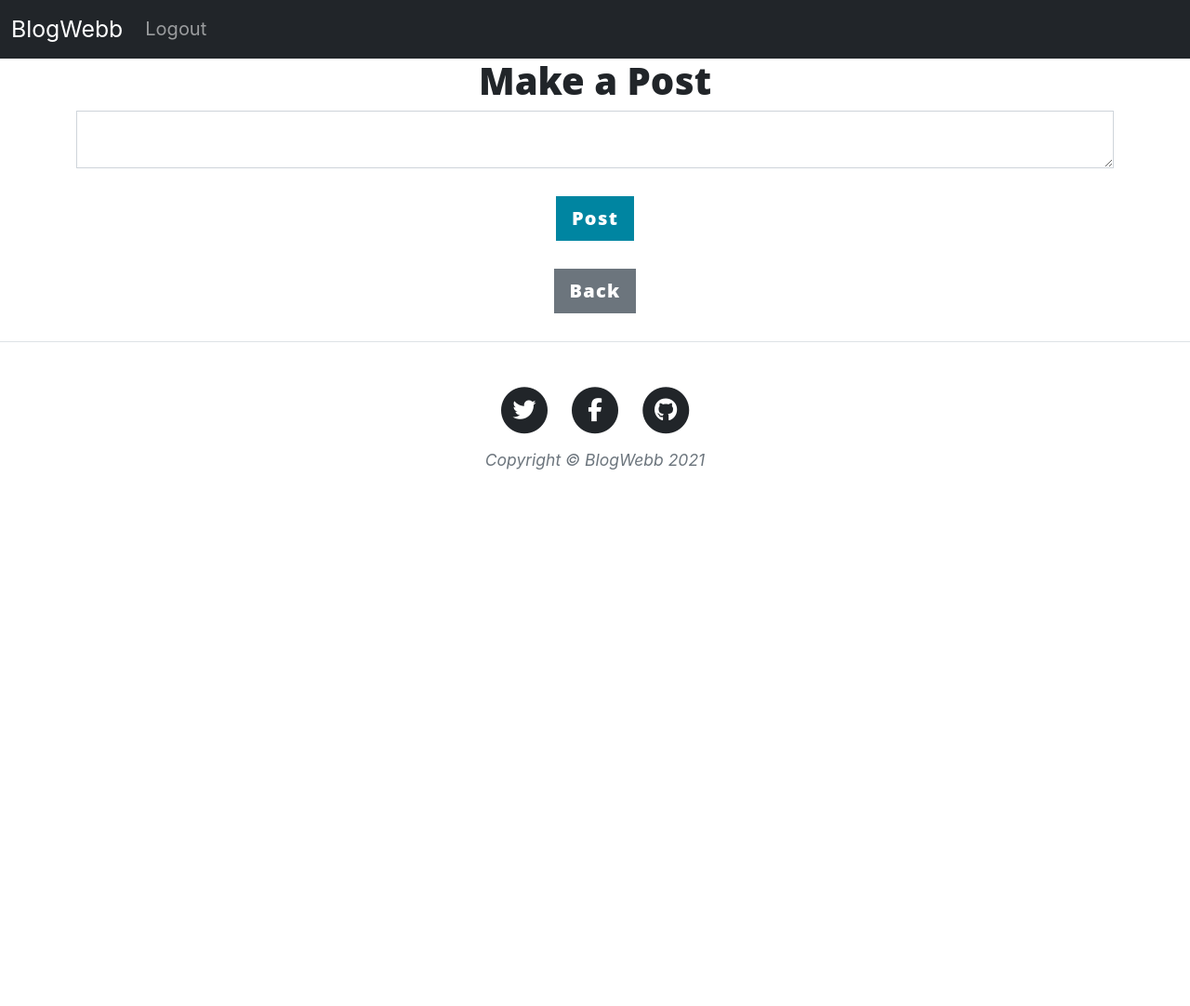
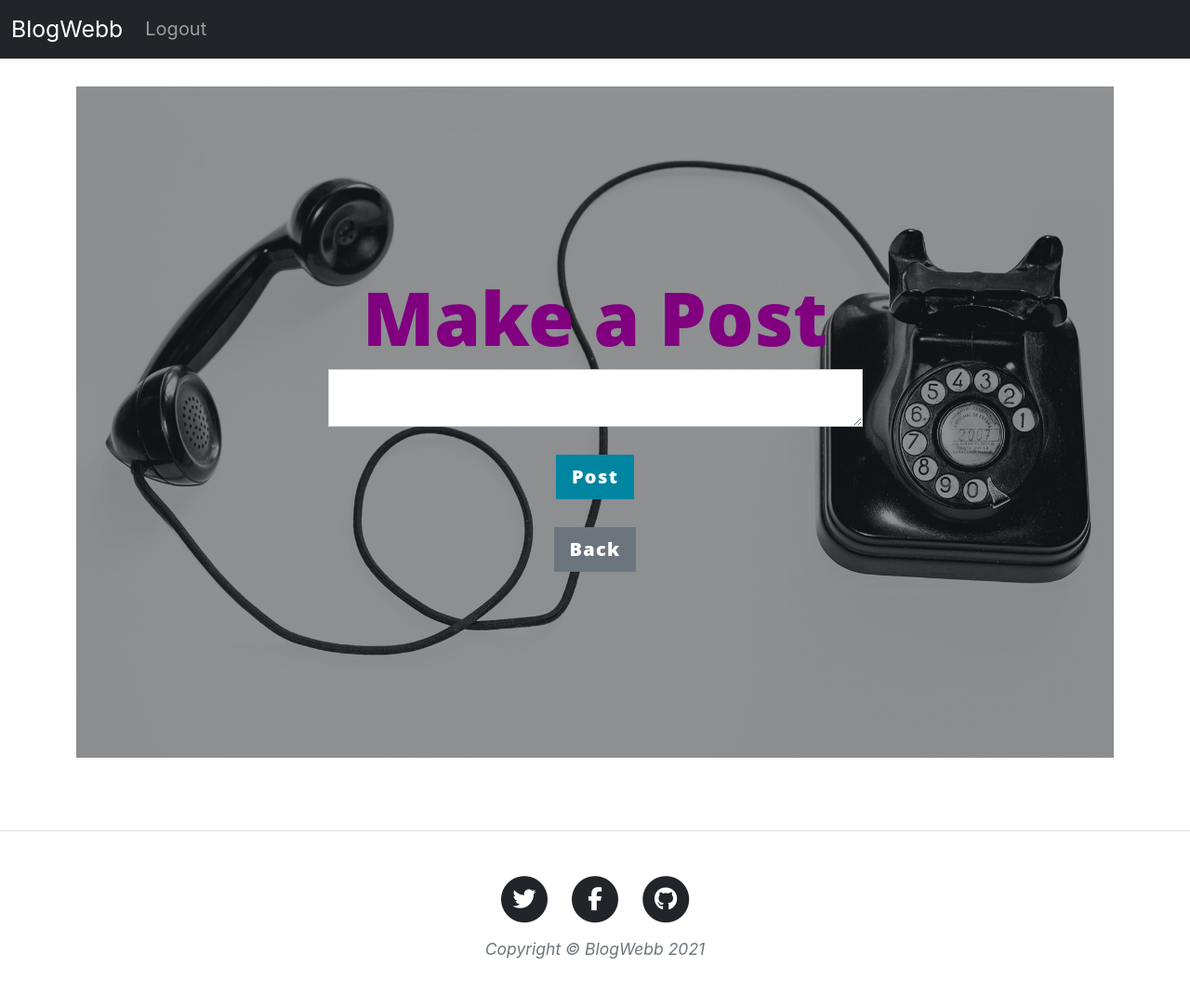
Before and after one commit to davospots/blogwebb, a Flask app: page /create-post in a window 1280 px wide. Shown: the whole page at 93% size. Before the commit the page ends 505 px from the top, so only its background shows below. Run offline with Flask 2, Linux system fonts and the light colour scheme; a user stored in the database is signed in; some libraries are stand-ins or nearby versions.

Commit message:
editing bootstrap for createpost html

```diff
--- a/website/templates/create_post.html
+++ b/website/templates/create_post.html
@@ -1,5 +1,13 @@
-{% extends "base.html" %} {% block title %}Home{% endblock %} {% block content
-    %}
+{% extends "base.html" %} {% block title %}Home{% endblock %}
+
+{% block content%}
+
+<br>
+    <header class="masthead" style="background-image: url('{{ url_for('static', filename='/assets/img/contact-bg.jpg') }}')">
+        <div class="container position-relative px-4 px-lg-5">
+            <div class="row gx-4 gx-lg-5 justify-content-center">
+                <div class="col-md-10 col-lg-8 col-xl-7">
+                    <div class="page-heading">
                         <h1 align="center">Make a Post</h1>
 
                         <form method="POST">
@@ -15,4 +23,9 @@
                             ><button type="button" class="btn btn-lg btn-secondary">Back</button></a
                         >
                         </div>
+                    </div>
+                </div>
+            </div>
+        </div>
+    </header>
     {% endblock %}
```
Also changed, not shown: website/database.db. Lines whose indentation alone changed are shown as unchanged.
